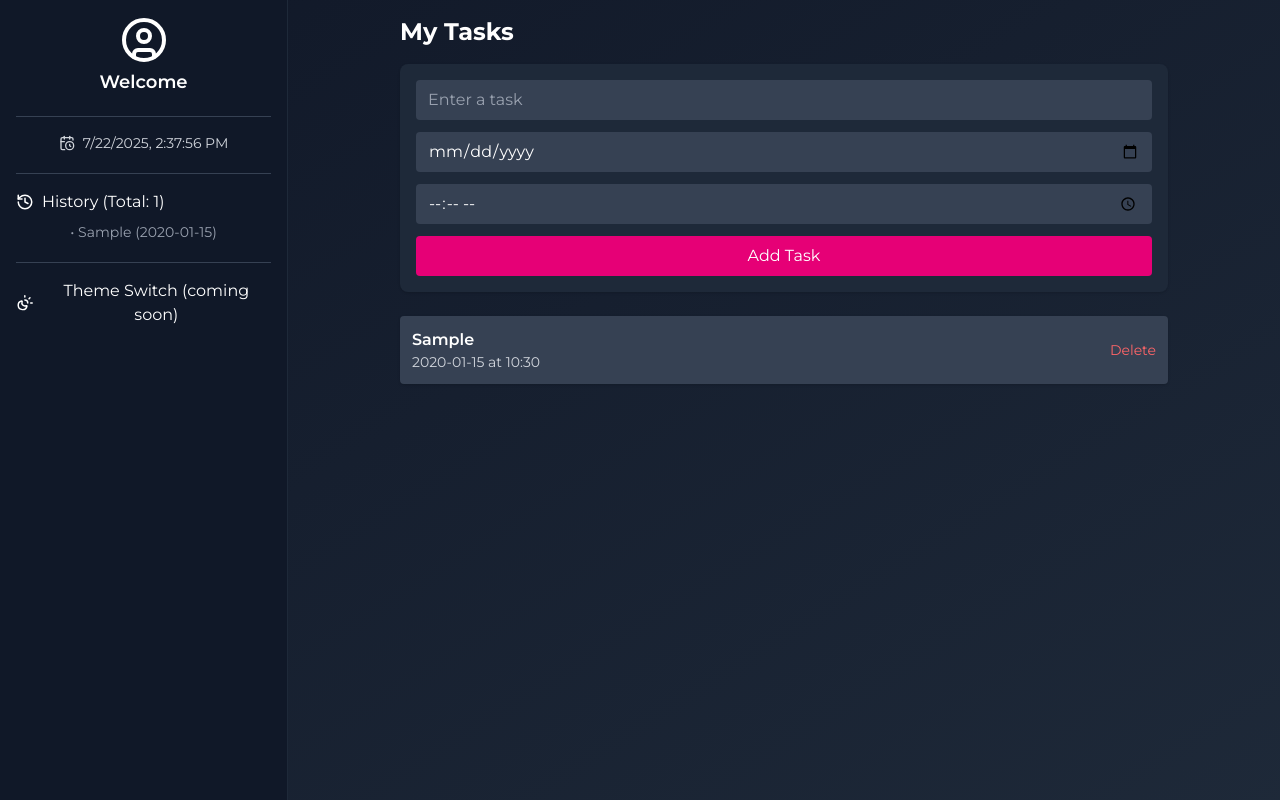
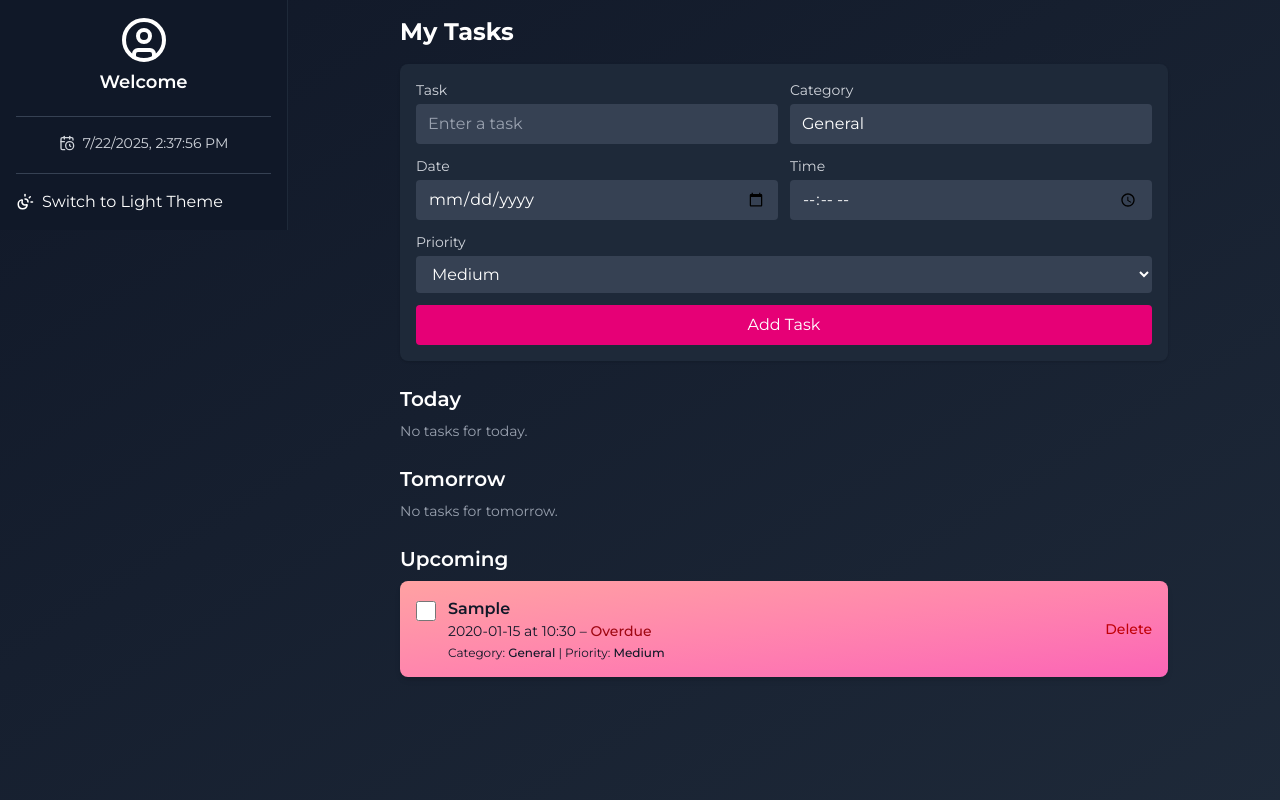
Before and after one commit to marvesh/nextjs-todo-app, a Next.js app: page /dashboard in a window 1280 px wide. Both pictures are taken after typing "Sample", "2020-01-15", "10:30" into the empty fields and a click on the button "Add Task". Built offline with nearby package versions, Linux system fonts and the light colour scheme.

Commit message:
Update UI

```diff
--- a/src/app/dashboard/page.jsx
+++ b/src/app/dashboard/page.jsx
@@ -1,16 +1,26 @@
 "use client";
 
 import { useState, useEffect } from "react";
-import { UserCircle, History, SunMoon, CalendarClock } from "lucide-react";
+import {
+  UserCircle,
+  History,
+  SunMoon,
+  CalendarClock,
+  Menu,
+  X,
+} from "lucide-react";
 
 export default function Dashboard() {
   const [tasks, setTasks] = useState([]);
   const [taskText, setTaskText] = useState("");
   const [taskDate, setTaskDate] = useState("");
   const [taskTime, setTaskTime] = useState("");
+  const [taskCategory, setTaskCategory] = useState("General");
+  const [taskPriority, setTaskPriority] = useState("Medium");
   const [currentDateTime, setCurrentDateTime] = useState("");
+  const [sidebarOpen, setSidebarOpen] = useState(false);
+  const [darkMode, setDarkMode] = useState(true);
 
-  // Update current time every second
   useEffect(() => {
     const updateTime = () => {
       const now = new Date();
@@ -23,29 +33,95 @@ export default function Dashboard() {
 
   const addTask = () => {
     if (!taskText.trim() || !taskDate || !taskTime) return;
-    const newTask = { text: taskText, date: taskDate, time: taskTime };
-    setTasks([...tasks, newTask]);
+    const newTask = {
+      text: taskText,
+      date: taskDate,
+      time: taskTime,
+      category: taskCategory,
+      priority: taskPriority,
+      done: false,
+    };
+    const updatedTasks = [...tasks, newTask].sort((a, b) => {
+      const timeA = new Date(`${a.date}T${a.time}`);
+      const timeB = new Date(`${b.date}T${b.time}`);
+      return timeA - timeB;
+    });
+    setTasks(updatedTasks);
     setTaskText("");
     setTaskDate("");
     setTaskTime("");
+    setTaskCategory("General");
+    setTaskPriority("Medium");
   };
 
-  const deleteTask = (index) => {
-    setTasks(tasks.filter((_, i) => i !== index));
+  const deleteTask = (indexToDelete) => {
+    setTasks(tasks.filter((_, index) => index !== indexToDelete));
   };
 
+  const toggleTaskDone = (index) => {
+    const updatedTasks = tasks.map((task, i) =>
+      i === index ? { ...task, done: !task.done } : task
+    );
+    setTasks(updatedTasks);
+  };
+
+  const groupTasks = () => {
+    const today = new Date();
+    const tomorrow = new Date();
+    tomorrow.setDate(today.getDate() + 1);
+
+    const format = (date) => date.toISOString().split("T")[0];
+    const todayStr = format(today);
+    const tomorrowStr = format(tomorrow);
+
+    const groups = { Today: [], Tomorrow: [], Upcoming: [] };
+    tasks.forEach((task) => {
+      if (task.date === todayStr) groups.Today.push(task);
+      else if (task.date === tomorrowStr) groups.Tomorrow.push(task);
+      else groups.Upcoming.push(task);
+    });
+    return groups;
+  };
+
+  const groupedTasks = groupTasks();
+
+  const getTimeRemaining = (dateStr, timeStr) => {
+    const now = new Date();
+    const taskTime = new Date(`${dateStr}T${timeStr}`);
+    const diff = taskTime - now;
+    if (diff < 0) return "Overdue";
+    const mins = Math.floor(diff / 60000);
+    if (mins < 60) return `${mins} min${mins !== 1 ? "s" : ""} left`;
+    const hours = Math.floor(mins / 60);
+    return `${hours} hour${hours !== 1 ? "s" : ""} left`;
+  };
+
+  const themeClasses = darkMode
+    ? "bg-gradient-to-br from-gray-900 to-gray-800 text-white"
+    : "bg-gradient-to-br from-white to-gray-100 text-gray-800";
+
   return (
-    <div className="min-h-screen bg-gradient-to-br from-gray-900 to-gray-800 text-white flex flex-col md:flex-row">
-      {/* Sidebar */}
-      <aside className="md:w-72 w-full bg-gray-900 p-4 border-r border-gray-800">
+    <div className={`min-h-screen ${themeClasses} flex flex-col md:flex-row`}>
+      <div className="md:hidden flex justify-between items-center p-4 border-b border-gray-700 z-20 bg-gray-900">
+        <h2 className="text-xl font-bold">Dashboard</h2>
+        <button onClick={() => setSidebarOpen(true)} className="text-gray-300 focus:outline-none">
+          <Menu size={28} />
+        </button>
+      </div>
+
+      <aside className={`${sidebarOpen ? "fixed" : "hidden"} md:block md:relative top-0 left-0 w-full md:w-72 h-full bg-gray-900 p-4 border-r border-gray-800 z-30`}>
+        <div className="md:hidden flex justify-end mb-4">
+          <button onClick={() => setSidebarOpen(false)}>
+            <X size={28} className="text-gray-400 hover:text-white" />
+          </button>
+        </div>
+
         <div className="flex flex-col items-center space-y-5 text-center">
-          {/* Profile */}
           <div className="flex flex-col items-center space-y-1">
             <UserCircle size={48} />
             <h2 className="text-lg font-semibold">Welcome</h2>
           </div>
 
-          {/* Current Date & Time */}
           <div className="w-full border-t border-gray-700 pt-4 space-y-2">
             <div className="flex items-center justify-center space-x-2 text-sm text-gray-300">
               <CalendarClock size={16} />
@@ -53,38 +129,23 @@ export default function Dashboard() {
             </div>
           </div>
 
-          {/* History */}
           <div className="w-full border-t border-gray-700 pt-4">
-            <div className="flex items-center space-x-2">
-              <History size={18} />
-              <span>History (Total: {tasks.length})</span>
-            </div>
-            <ul className="text-sm mt-2 max-h-32 overflow-y-auto text-gray-400">
-              {tasks.map((task, index) => (
-                <li key={index}>
-                  • {task.text} ({task.date})
-                </li>
-              ))}
-            </ul>
-          </div>
-
-          {/* Theme Switch Placeholder */}
-          <div className="w-full border-t border-gray-700 pt-4">
-            <div className="flex items-center space-x-2">
+            <div className="flex items-center space-x-2 cursor-pointer" onClick={() => setDarkMode(!darkMode)}>
               <SunMoon size={18} />
-              <span>Theme Switch (coming soon)</span>
+              <span>Switch to {darkMode ? "Light" : "Dark"} Theme</span>
             </div>
           </div>
         </div>
       </aside>
 
-      {/* Main Content */}
-      <main className="flex-1 p-4 overflow-y-auto">
+      <main className="flex-1 p-4 overflow-y-auto z-10">
         <div className="max-w-3xl mx-auto">
           <h1 className="text-2xl font-bold mb-4 text-center md:text-left">My Tasks</h1>
 
-          {/* Task Input Form */}
           <div className="bg-gray-800 p-4 rounded-lg mb-6 space-y-3 shadow">
+            <div className="grid md:grid-cols-2 gap-3">
+              <div>
+                <label className="block text-sm text-gray-300 mb-1">Task</label>
                 <input
                   type="text"
                   placeholder="Enter a task"
@@ -92,52 +153,111 @@ export default function Dashboard() {
                   onChange={(e) => setTaskText(e.target.value)}
                   className="w-full px-3 py-2 text-white placeholder-gray-400 bg-gray-700 rounded focus:outline-none"
                 />
+              </div>
+              <div>
+                <label className="block text-sm text-gray-300 mb-1">Category</label>
+                <input
+                  type="text"
+                  placeholder="e.g. Work, Home"
+                  value={taskCategory}
+                  onChange={(e) => setTaskCategory(e.target.value)}
+                  className="w-full px-3 py-2 text-white bg-gray-700 rounded focus:outline-none"
+                />
+              </div>
+              <div>
+                <label className="block text-sm text-gray-300 mb-1">Date</label>
                 <input
                   type="date"
                   value={taskDate}
                   onChange={(e) => setTaskDate(e.target.value)}
                   className="w-full px-3 py-2 text-white bg-gray-700 rounded focus:outline-none"
                 />
+              </div>
+              <div>
+                <label className="block text-sm text-gray-300 mb-1">Time</label>
                 <input
                   type="time"
                   value={taskTime}
                   onChange={(e) => setTaskTime(e.target.value)}
                   className="w-full px-3 py-2 text-white bg-gray-700 rounded focus:outline-none"
                 />
-            <button
-              onClick={addTask}
-              className="w-full bg-pink-600 text-white py-2 rounded hover:bg-pink-700 transition"
+              </div>
+              <div className="md:col-span-2">
+                <label className="block text-sm text-gray-300 mb-1">Priority</label>
+                <select
+                  value={taskPriority}
+                  onChange={(e) => setTaskPriority(e.target.value)}
+                  className="w-full px-3 py-2 text-white bg-gray-700 rounded focus:outline-none"
                 >
+                  <option value="High">High</option>
+                  <option value="Medium">Medium</option>
+                  <option value="Low">Low</option>
+                </select>
+              </div>
+            </div>
+            <button onClick={addTask} className="w-full bg-pink-600 text-white py-2 rounded hover:bg-pink-700 transition">
               Add Task
             </button>
           </div>
 
-          {/* Task List */}
-          <div className="space-y-3">
-            {tasks.length === 0 ? (
-              <p className="text-gray-400 text-center">No tasks yet.</p>
+          {Object.entries(groupedTasks).map(([group, groupTasks]) => (
+            <div key={group} className="mb-6">
+              <h2 className="text-xl font-semibold mb-2">{group}</h2>
+              {groupTasks.length === 0 ? (
+                <p className="text-gray-400 text-sm">No tasks for {group.toLowerCase()}.</p>
               ) : (
-              tasks.map((task, index) => (
+                groupTasks.map((task, index) => {
+                  const status = getTimeRemaining(task.date, task.time);
+                  const isOverdue = status === "Overdue";
+
+                  const baseGradient = task.done
+                    ? "from-green-200 to-green-300"
+                    : isOverdue
+                    ? "from-red-300 to-pink-400"
+                    : group === "Today"
+                    ? "from-blue-300 to-indigo-400"
+                    : group === "Tomorrow"
+                    ? "from-purple-300 to-pink-400"
+                    : "from-teal-300 to-cyan-400";
+
+                  return (
                     <div
-                  key={index}
-                  className="bg-gray-700 p-3 rounded flex justify-between items-center shadow"
+                      key={`${task.text}-${task.date}-${task.time}-${index}`}
+                      className={`bg-gradient-to-br ${baseGradient} text-gray-900 p-4 rounded-lg flex items-center justify-between mb-3 shadow-md`}
                     >
-                  <div>
+                      <div className="flex items-start space-x-3">
+                        <input
+                          type="checkbox"
+                          checked={task.done}
+                          onChange={() => toggleTaskDone(tasks.indexOf(task))}
+                          className="h-5 w-5 text-green-600 accent-green-600 cursor-pointer mt-1"
+                        />
+
+                        <div className={`${task.done ? "line-through text-gray-500" : ""}`}>
                           <p className="font-semibold">{task.text}</p>
-                    <p className="text-sm text-gray-300">
-                      {task.date} at {task.time}
+                          <p className="text-sm">
+                            {task.date} at {task.time} – {" "}
+                            <span className={`font-medium ${isOverdue ? "text-red-800" : "text-green-800"}`}>
+                              {status}
+                            </span>
+                          </p>
+                          <p className="text-xs mt-1">
+                            Category: <span className="font-medium">{task.category}</span> | Priority: <span className="font-medium">{task.priority}</span>
                           </p>
                         </div>
+                      </div>
                       <button
-                    onClick={() => deleteTask(index)}
-                    className="text-red-400 hover:text-red-600 text-sm"
+                        onClick={() => deleteTask(tasks.indexOf(task))}
+                        className="text-red-700 hover:text-red-900 font-medium text-sm"
                       >
                         Delete
                       </button>
                     </div>
-              ))
+                  );
+                })
               )}
             </div>
+          ))}
         </div>
       </main>
     </div>
--- a/src/app/register/page.jsx
+++ b/src/app/register/page.jsx
@@ -1,7 +1,9 @@
 "use client";
 
 import { useState } from "react";
+import Link from "next/link";
 import { supabase } from "../../../lib/supabaseClient";
+import { Eye, EyeOff } from "lucide-react";
 
 export default function Signup() {
   const [fullName, setFullName] = useState("");
@@ -11,6 +13,8 @@ export default function Signup() {
   const [message, setMessage] = useState("");
   const [loading, setLoading] = useState(false);
   const [success, setSuccess] = useState(false);
+  const [showPassword, setShowPassword] = useState(false);
+  const [showConfirmPassword, setShowConfirmPassword] = useState(false);
 
   const handleRegister = async (e) => {
     e.preventDefault();
@@ -96,22 +100,43 @@ export default function Signup() {
                 className="w-full px-4 py-2 bg-gray-800 text-white border border-gray-600 rounded-md focus:ring-indigo-500 focus:outline-none"
                 disabled={loading}
               />
+
+              {/* Password with toggle */}
+              <div className="relative">
                 <input
-                type="password"
+                  type={showPassword ? "text" : "password"}
                   placeholder="Password"
                   value={password}
                   onChange={(e) => setPassword(e.target.value)}
-                className="w-full px-4 py-2 bg-gray-800 text-white border border-gray-600 rounded-md focus:ring-indigo-500 focus:outline-none"
+                  className="w-full px-4 py-2 pr-10 bg-gray-800 text-white border border-gray-600 rounded-md focus:ring-indigo-500 focus:outline-none"
                   disabled={loading}
                 />
+                <div
+                  className="absolute inset-y-0 right-3 flex items-center cursor-pointer"
+                  onClick={() => setShowPassword((prev) => !prev)}
+                >
+                  {showPassword ? <EyeOff size={20} /> : <Eye size={20} />}
+                </div>
+              </div>
+
+              {/* Confirm Password with toggle */}
+              <div className="relative">
                 <input
-                type="password"
+                  type={showConfirmPassword ? "text" : "password"}
                   placeholder="Confirm Password"
                   value={confirmPassword}
                   onChange={(e) => setConfirmPassword(e.target.value)}
-                className="w-full px-4 py-2 bg-gray-800 text-white border border-gray-600 rounded-md focus:ring-indigo-500 focus:outline-none"
+                  className="w-full px-4 py-2 pr-10 bg-gray-800 text-white border border-gray-600 rounded-md focus:ring-indigo-500 focus:outline-none"
                   disabled={loading}
                 />
+                <div
+                  className="absolute inset-y-0 right-3 flex items-center cursor-pointer"
+                  onClick={() => setShowConfirmPassword((prev) => !prev)}
+                >
+                  {showConfirmPassword ? <EyeOff size={20} /> : <Eye size={20} />}
+                </div>
+              </div>
+
               <button
                 type="submit"
                 disabled={loading}
@@ -119,7 +144,14 @@ export default function Signup() {
               >
                 {loading && (
                   <svg className="animate-spin h-5 w-5 mr-2 text-white" viewBox="0 0 24 24">
-                    <circle className="opacity-25" cx="12" cy="12" r="10" stroke="currentColor" strokeWidth="4" />
+                    <circle
+                      className="opacity-25"
+                      cx="12"
+                      cy="12"
+                      r="10"
+                      stroke="currentColor"
+                      strokeWidth="4"
+                    />
                     <path
                       className="opacity-75"
                       fill="currentColor"
@@ -131,6 +163,14 @@ export default function Signup() {
               </button>
 
               {message && <p className="text-sm text-center text-red-400">{message}</p>}
+
+              {/* Login Link */}
+              <div className="text-center text-sm mt-4">
+                <span className="text-gray-400">Already have an account? </span>
+                <Link href="/login" className="text-indigo-400 hover:underline">
+                  Login
+                </Link>
+              </div>
             </form>
           </>
         )}
```
Lines whose indentation alone changed are shown as unchanged.
